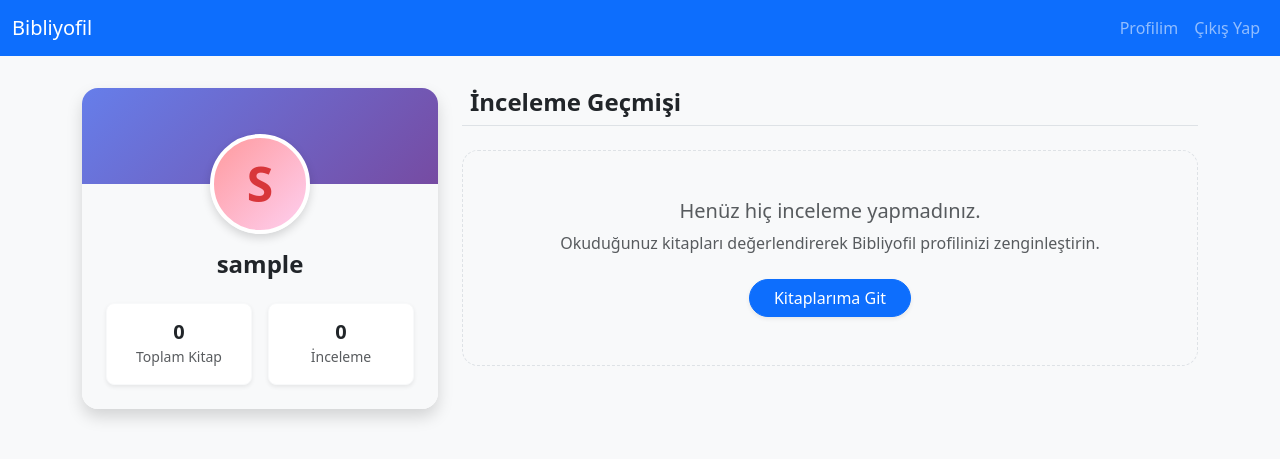
After one commit to ozgecbnbs/blg106-kutuphaneproje, a Flask app: page /profil in a window 1280 px wide. The commit adds this page. Shown: the top 459 px of the page. Run offline with Flask 3, Linux system fonts and the light colour scheme; the visitor is signed in with stand-in values (Sample User, id 1); data that the repository does not hold is empty.

Commit message:
Feat & UI: Profil sayfasi tamamlandi.

```diff
--- a/app/main/routes.py
+++ b/app/main/routes.py
@@ -69,3 +69,15 @@ def kitap_sil(id):
     db.session.commit()
     flash('Kitap başarıyla silindi.', 'success')
     return redirect(url_for('main.index'))
+
+@main.route('/profil')
+@login_required
+def profil():
+    toplam_kitap = len(current_user.kitaplar)
+    toplam_inceleme = len(current_user.incelemeler)
+    incelemeler = Inceleme.query.filter_by(user_id=current_user.id).order_by(Inceleme.olusturulma_tarihi.desc()).all()
+
+    return render_template('main/profil.html',
+                           toplam_kitap=toplam_kitap,
+                           toplam_inceleme=toplam_inceleme,
+                           incelemeler=incelemeler)
--- a/app/templates/base.html
+++ b/app/templates/base.html
@@ -4,9 +4,9 @@
     <meta charset="UTF-8">
     <meta name="viewport" content="width=device-width, initial-scale=1.0">
     {% if title %}
-    <title>{{ title }} - Dijital Kütüphane</title>
+    <title>{{ title }} - Bibliyofil</title>
     {% else %}
-    <title>Dijital Kütüphane</title>
+    <title>Bibliyofil</title>
     {% endif %}
     <!-- Bootstrap CSS -->
     <link href="https://cdn.jsdelivr.net/npm/bootstrap@5.3.0/dist/css/bootstrap.min.css" rel="stylesheet">
@@ -23,7 +23,7 @@
     <!-- Navbar -->
     <nav class="navbar navbar-expand-lg navbar-dark bg-primary">
         <div class="container-fluid">
-            <a class="navbar-brand" href="/">Dijital Kütüphane</a>
+            <a class="navbar-brand" href="/">Bibliyofil</a>
             <button class="navbar-toggler" type="button" data-bs-toggle="collapse" data-bs-toggle="collapse" data-bs-target="#navbarNav" aria-controls="navbarNav" aria-expanded="false" aria-label="Toggle navigation">
                 <span class="navbar-toggler-icon"></span>
             </button>
@@ -31,7 +31,7 @@
                 <ul class="navbar-nav ms-auto">
                     {% if current_user.is_authenticated %}
                         <li class="nav-item">
-                            <a class="nav-link" href="#">Profil ({{ current_user.username }})</a>
+                            <a class="nav-link" href="{{ url_for('main.profil') }}">Profilim</a>
                         </li>
                         <li class="nav-item">
                             <a class="nav-link" href="{{ url_for('auth.logout') }}">Çıkış Yap</a>
--- a/app/templates/main/index.html
+++ b/app/templates/main/index.html
@@ -1,6 +1,6 @@
 {% extends "base.html" %}
 
-{% block title %}Kitaplarım - Dijital Kütüphane{% endblock %}
+{% block title %}Kitaplarım - Bibliyofil{% endblock %}
 
 {% block content %}
 <div class="row mb-4">
--- a/app/templates/main/kitap_ekle.html
+++ b/app/templates/main/kitap_ekle.html
@@ -1,6 +1,6 @@
 {% extends "base.html" %}
 
-{% block title %}Yeni Kitap Ekle - Dijital Kütüphane{% endblock %}
+{% block title %}Yeni Kitap Ekle - Bibliyofil{% endblock %}
 
 {% block content %}
 <div class="row justify-content-center">
--- /dev/null
+++ b/app/templates/main/profil.html
@@ -0,0 +1,116 @@
+{% extends "base.html" %}
+
+{% block title %}Profilim - Bibliyofil{% endblock %}
+
+{% block content %}
+<div class="row mb-5">
+    <!-- Kullanıcı Bilgileri ve İstatistikler -->
+    <div class="col-md-4 mb-4 mb-md-0">
+        <div class="card h-100 shadow border-0 rounded-4 overflow-hidden text-center">
+            <div class="card-header bg-gradient-profile border-0 py-5">
+                <!-- Arka plan gradyanı -->
+            </div>
+            <div class="card-body bg-light px-4 pb-4 pt-0">
+                <div class="d-flex justify-content-center mb-3" style="margin-top: -50px;">
+                    <div class="avatar-initials">
+                        {{ current_user.username[0]|upper }}
+                    </div>
+                </div>
+                <h4 class="card-title fw-bold mb-4">{{ current_user.username }}</h4>
+
+                <div class="row g-3">
+                    <div class="col-6">
+                        <div class="p-3 bg-white rounded-3 shadow-sm border border-light h-100">
+                            <i class="fas fa-book fs-3 text-primary mb-2"></i>
+                            <h5 class="fw-bold mb-0">{{ toplam_kitap }}</h5>
+                            <small class="text-muted">Toplam Kitap</small>
+                        </div>
+                    </div>
+                    <div class="col-6">
+                        <div class="p-3 bg-white rounded-3 shadow-sm border border-light h-100">
+                            <i class="fas fa-star fs-3 text-warning mb-2"></i>
+                            <h5 class="fw-bold mb-0">{{ toplam_inceleme }}</h5>
+                            <small class="text-muted">İnceleme</small>
+                        </div>
+                    </div>
+                </div>
+            </div>
+        </div>
+    </div>
+
+    <!-- Geçmiş İncelemeler -->
+    <div class="col-md-8">
+        <h4 class="mb-4 pb-2 border-bottom fw-bold"><i class="fas fa-history me-2 text-primary"></i>İnceleme Geçmişi</h4>
+
+        {% if incelemeler %}
+            <div class="timeline">
+                {% for inceleme in incelemeler %}
+                <div class="card border-0 shadow-sm rounded-4 mb-4 transition-hover bg-light">
+                    <div class="card-body p-4">
+                        <div class="d-flex justify-content-between align-items-center mb-3">
+                            <div>
+                                <h5 class="mb-1 fw-bold text-primary">
+                                    <a href="{{ url_for('main.kitap_detay', id=inceleme.kitap_id) }}" class="text-decoration-none">
+                                        {{ inceleme.kitap.baslik }}
+                                    </a>
+                                </h5>
+                                <small class="text-muted">
+                                    <i class="far fa-clock me-1"></i>{{ inceleme.olusturulma_tarihi.strftime('%d.%m.%Y %H:%M') }}
+                                </small>
+                            </div>
+                            <div class="text-warning fs-5" style="letter-spacing: 2px;">
+                                {% for i in range(inceleme.puan) %}★{% endfor %}{% for i in range(5 - inceleme.puan) %}☆{% endfor %}
+                            </div>
+                        </div>
+                        <p class="card-text text-secondary mb-0" style="line-height: 1.6;">{{ inceleme.icerik }}</p>
+                    </div>
+                </div>
+                {% endfor %}
+            </div>
+        {% else %}
+            <div class="text-center py-5 bg-light rounded-4 border border-dashed">
+                <i class="far fa-edit fa-3x text-muted mb-3 opacity-50"></i>
+                <h5 class="text-muted">Henüz hiç inceleme yapmadınız.</h5>
+                <p class="text-muted mb-4">Okuduğunuz kitapları değerlendirerek Bibliyofil profilinizi zenginleştirin.</p>
+                <a href="{{ url_for('main.index') }}" class="btn btn-primary rounded-pill px-4 shadow-sm">
+                    Kitaplarıma Git
+                </a>
+            </div>
+        {% endif %}
+    </div>
+</div>
+
+<style>
+    .bg-gradient-profile {
+        background: linear-gradient(135deg, #667eea 0%, #764ba2 100%);
+    }
+
+    .avatar-initials {
+        width: 100px;
+        height: 100px;
+        background: linear-gradient(135deg, #ff9a9e 0%, #fecfef 99%, #fecfef 100%);
+        color: #d8363a;
+        font-size: 3rem;
+        font-weight: bold;
+        display: flex;
+        align-items: center;
+        justify-content: center;
+        border-radius: 50%;
+        box-shadow: 0 4px 10px rgba(0, 0, 0, 0.15);
+        border: 4px solid white;
+    }
+
+    .border-dashed {
+        border-style: dashed !important;
+    }
+
+    .transition-hover {
+        transition: transform 0.2s ease, box-shadow 0.2s ease;
+    }
+
+    .transition-hover:hover {
+        transform: translateY(-3px);
+        box-shadow: 0 .5rem 1rem rgba(0,0,0,.1)!important;
+    }
+</style>
+{% endblock %}
```
Also changed, not shown: docs/ai-gunlugu.md (+2 -2 lines), README.md.
